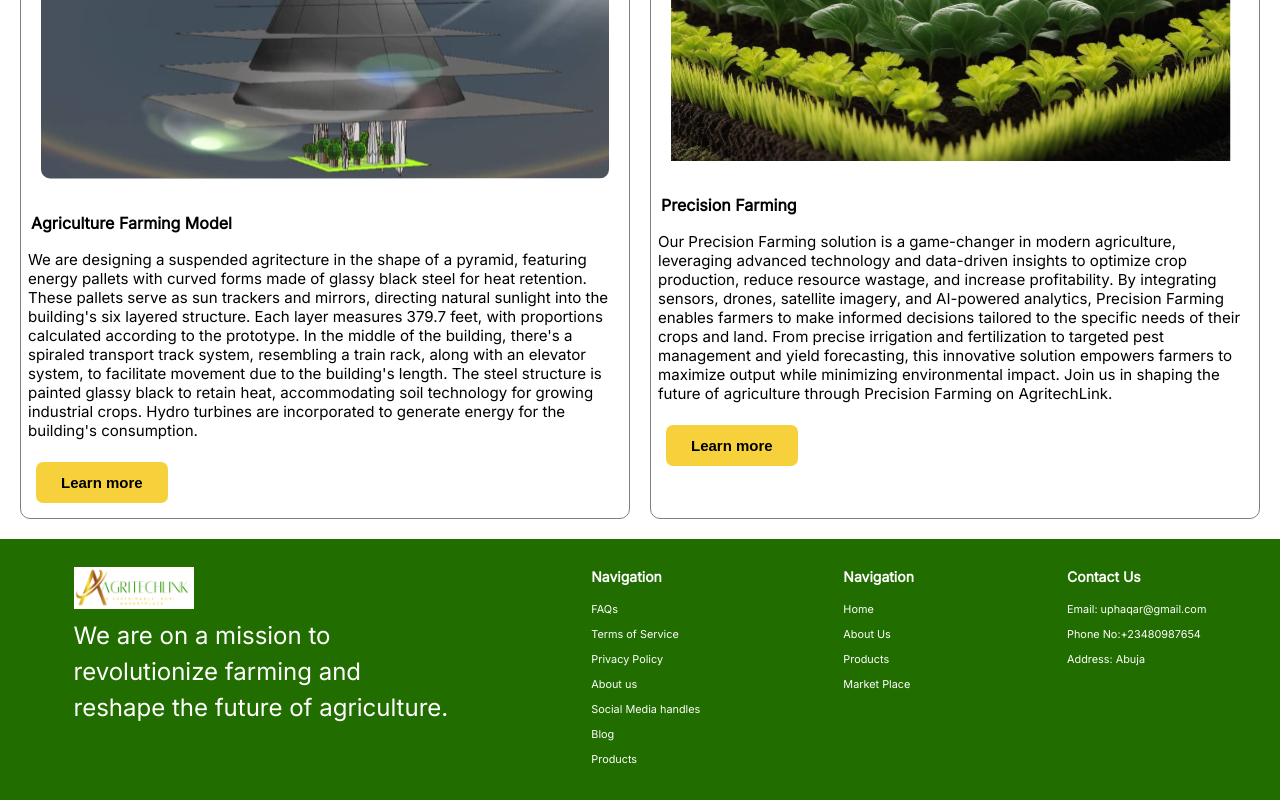
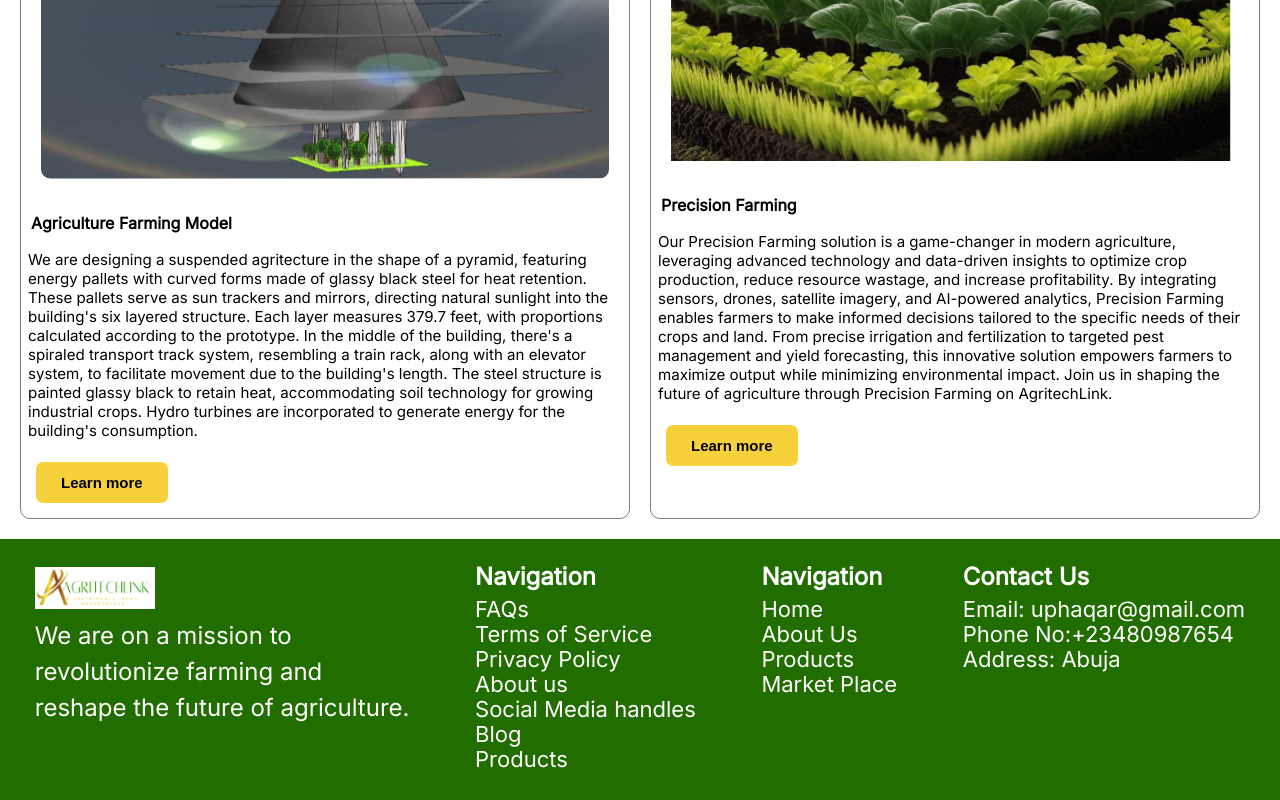
Before and after one commit to Ahnob/agritechcapstonereact, a React (Vite) app: page / in a window 1280 px wide. Shown: the part 1692-2492 px from the top of the page. Built offline with nearby package versions, Linux system fonts and the light colour scheme.

Commit message:
changed the font sizes of the footer content

```diff
--- a/src/components/footer/Footer.css
+++ b/src/components/footer/Footer.css
@@ -24,7 +24,7 @@
 }
 
 .list h5 {
-  font-size: 14px;
+  font-size: 24px;
   font-weight: 600;
   color: white;
   line-height: 20px;
@@ -36,13 +36,16 @@
 }
 
 .the-list li {
-  font-size: 10.87px;
+  font-size: 22px;
   list-style: none;
   color: white;
   line-height: 25px;
   font-weight: 400;
 }
 
+.navigation {
+  font-size: 24px;
+}
 .navigation {
   margin-right: 10px;
 }
--- a/src/components/footer/Footer.jsx
+++ b/src/components/footer/Footer.jsx
@@ -83,7 +83,7 @@ function Footer() {
             </ul>
           </div>
           <div className="list">
-            <h5>Contact Us</h5>
+            <h5 className="Navigation">Contact Us</h5>
             <ul className="the-list">
               <li>Email: uphaqar@gmail.com</li>
               <li>Phone No:+23480987654</li>
```
